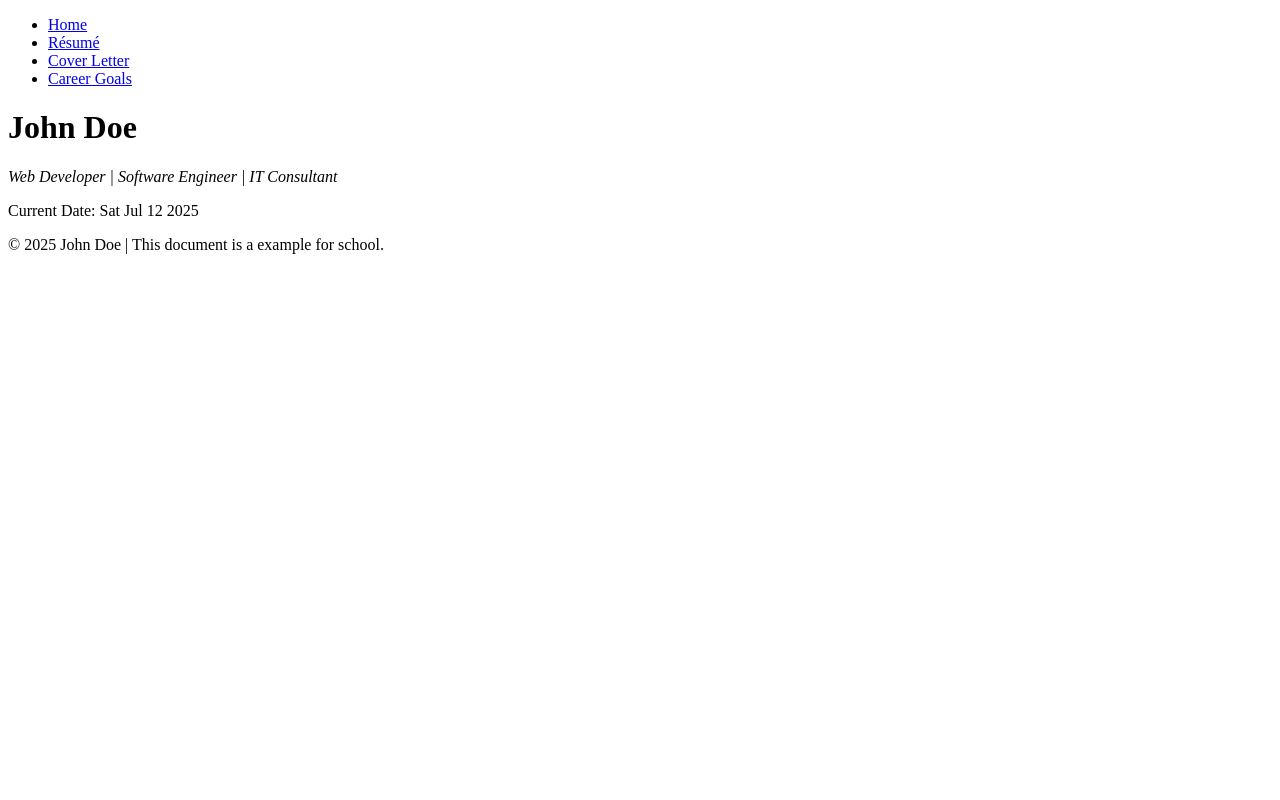
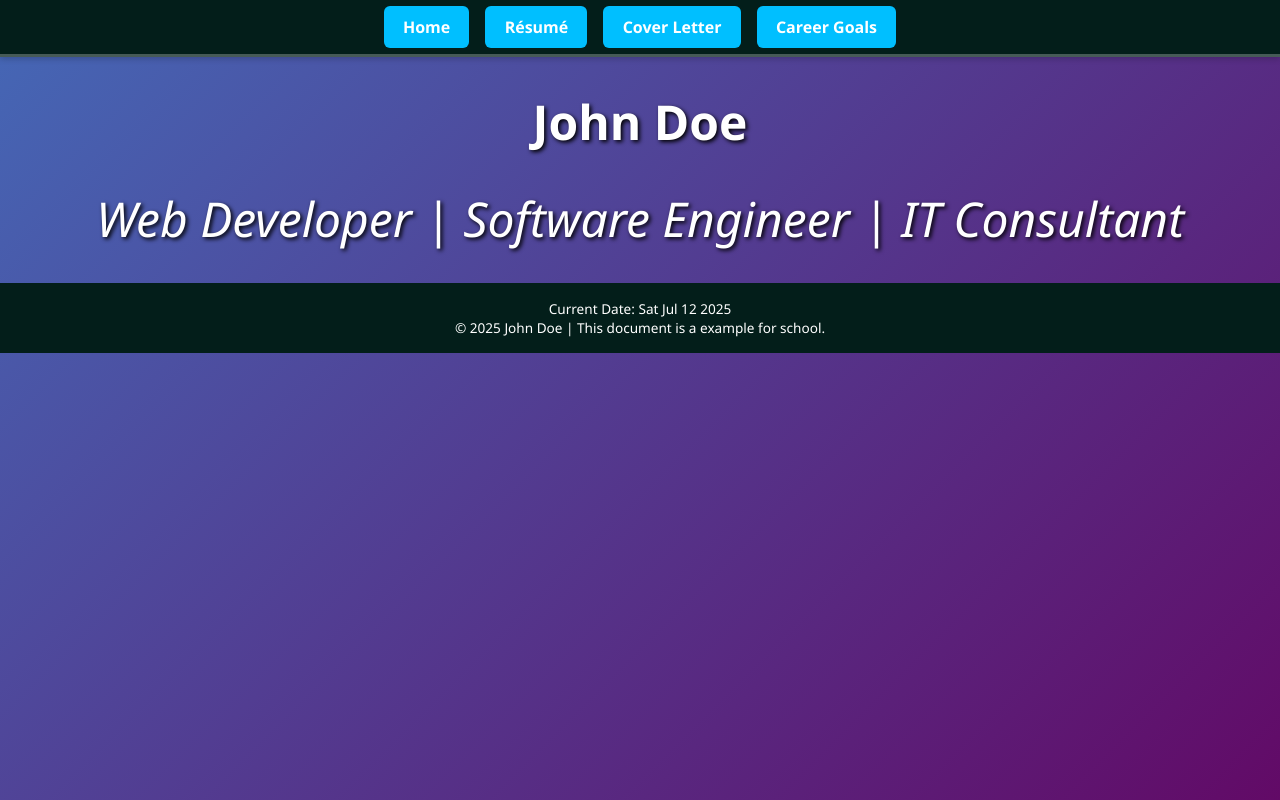
Before and after one commit to IonizedProductions/school_website_project, a plain HTML site: page index.html in a window 1280 px wide. Drawn offline with Linux system fonts and the light colour scheme; the site is published under a folder, as on GitHub Pages, so addresses that start at the root find nothing.

Commit message:
Version 2

```diff
--- a/index.html
+++ b/index.html
@@ -12,7 +12,7 @@
 <head>
     <meta charset="UTF-8">
     <title>John Doe Home Page</title>
-    <link rel="stylesheet" href="/style/master.css">
+    <link rel="stylesheet" href="style/master.css">
 </head>
 <body>
 <header>
```
